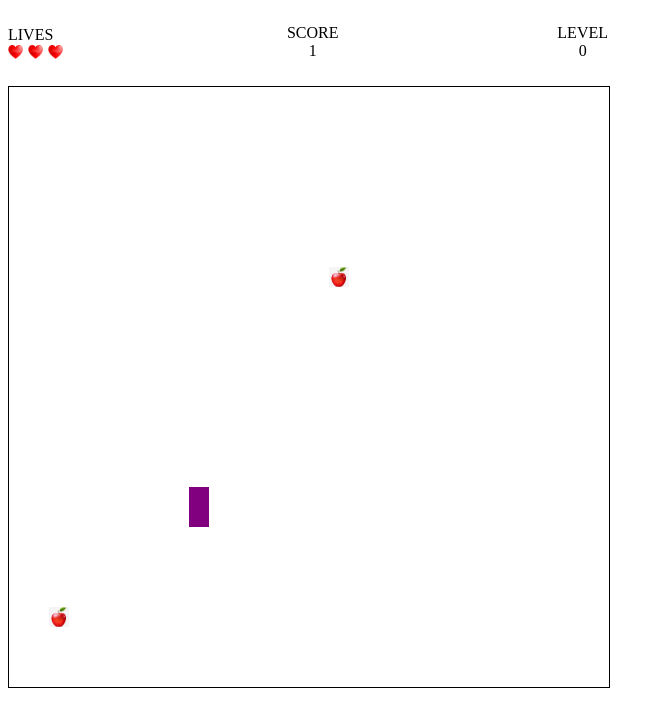
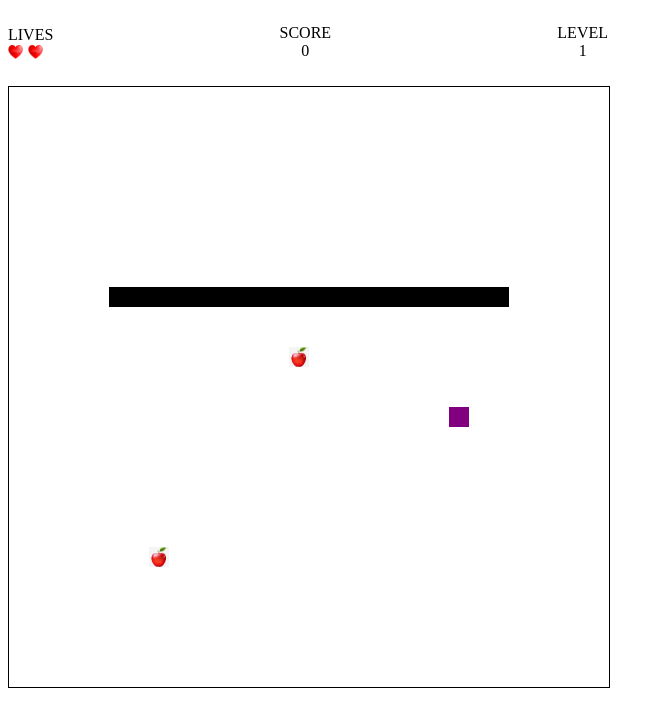
Before and after one commit to rg-km/se-fe4-kelompok1, a plain HTML site: page snake-game/index.html in a window 1280 px wide. Shown: the whole page, without its empty margins (0-665 px from the left). Drawn offline with Linux system fonts and the light colour scheme.

Commit message:
feat : add levels

```diff
--- a/snake-game/index.html
+++ b/snake-game/index.html
@@ -15,7 +15,7 @@
             <p>SCORE <span id="score">0</span></p>
         </div>
         <div class="level">
-            <p>LEVEL <span id="level">0</span></p>
+            <p>LEVEL <span id="level">1</span></p>
         </div>
     </div>
     <img id="apple" style="display: none;" width="20" height="20" src="assets/apple.png" alt="Apple">
--- a/snake-game/script.js
+++ b/snake-game/script.js
@@ -10,13 +10,150 @@ const DIRECTION = {
   DOWN: 3,
 };
 
+const LEVELS = [
+  {
+    level: 1,
+    coords: generateLevel(1),
+    color: "black",
+    speed: 120,
+  },
+  {
+    level: 1,
+    coords: generateLevel(2),
+    color: "black",
+    speed: 120,
+  },
+  {
+    level: 1,
+    coords: generateLevel(3),
+    color: "black",
+    speed: 120,
+  },
+  {
+    level: 1,
+    coords: generateLevel(4),
+    color: "black",
+    speed: 120,
+  },
+  {
+    level: 1,
+    coords: generateLevel(5),
+    color: "black",
+    speed: 120,
+  },
+];
+
 const MOVE_INTERVAL = 120;
 
+let currentLevel = 0;
+
+function generateLevel(level) {
+  let coords = [];
+  switch (level) {
+    case 1:
+      for (let i = 5; i < WIDTH - 5; i++) {
+        coords.push({ x: i, y: 10 });
+      }
+      break;
+    case 2:
+      for (let i = 5; i < WIDTH - 5; i++) {
+        coords.push({ x: i, y: 10 });
+      }
+
+      for (let i = 5; i < WIDTH - 5; i++) {
+        coords.push({ x: i, y: 20 });
+      }
+      break;
+    case 3:
+      for (let i = 5; i < WIDTH - 5; i++) {
+        coords.push({ x: i, y: 10 });
+      }
+
+      for (let i = 0; i < WIDTH; i++) {
+        coords.push({ x: i, y: 0 });
+        coords.push({ x: i, y: HEIGHT - 1 });
+      }
+
+      for (let i = 5; i < WIDTH - 5; i++) {
+        coords.push({ x: i, y: 20 });
+      }
+      break;
+    case 4:
+      for (let i = 5; i < WIDTH - 5; i++) {
+        coords.push({ x: i, y: 10 });
+      }
+
+      for (let i = 0; i < WIDTH; i++) {
+        coords.push({ x: i, y: 0 });
+        coords.push({ x: i, y: HEIGHT - 1 });
+      }
+
+      for (let i = 0; i < HEIGHT; i++) {
+        coords.push({ x: 0, y: i });
+        coords.push({ x: WIDTH - 1, y: i });
+      }
+
+      for (let i = 5; i < WIDTH - 5; i++) {
+        coords.push({ x: i, y: 20 });
+      }
+      break;
+    case 5:
+      for (let i = 5; i < WIDTH - 5; i++) {
+        coords.push({ x: i, y: 10 });
+      }
+
+      for (let i = 0; i < WIDTH; i++) {
+        coords.push({ x: i, y: 0 });
+        coords.push({ x: i, y: HEIGHT - 1 });
+      }
+
+      for (let i = 0; i < HEIGHT; i++) {
+        coords.push({ x: 0, y: i });
+        coords.push({ x: WIDTH - 1, y: i });
+      }
+
+      for (let i = 5; i < WIDTH - 5; i++) {
+        coords.push({ x: i, y: 20 });
+      }
+
+      const adds = [
+        { x: 3, y: 3 },
+        { x: 4, y: 3 },
+        { x: 3, y: 4 },
+        { x: WIDTH - 4, y: 3 },
+        { x: WIDTH - 5, y: 3 },
+        { x: WIDTH - 4, y: 4 },
+        { x: WIDTH - 4, y: HEIGHT - 4 },
+        { x: WIDTH - 5, y: HEIGHT - 4 },
+        { x: WIDTH - 4, y: HEIGHT - 5 },
+        { x: 3, y: HEIGHT - 4 },
+        { x: 4, y: HEIGHT - 4 },
+        { x: 3, y: HEIGHT - 5 },
+      ];
+      coords.push(...adds);
+      break;
+
+    default:
+      break;
+  }
+
+  return coords;
+}
+
 function initPosition() {
-  return {
-    x: Math.floor(Math.random() * WIDTH),
-    y: Math.floor(Math.random() * HEIGHT),
+  let newPos = {
+    x: random(1, WIDTH - 2),
+    y: random(1, HEIGHT - 2),
   };
+
+  while (!isSpaceFree(newPos)) {
+    newPos = {
+      x: random(1, WIDTH - 2),
+      y: random(1, HEIGHT - 2),
+    };
+  }
+
+  return newPos;
 }
 
 function initHeadAndBody() {
@@ -26,6 +163,12 @@ function initHeadAndBody() {
     head: head,
     body: body,
   };
+}
+
+function random(min, max) {
+  min = Math.ceil(min);
+  max = Math.floor(max);
+  return Math.floor(Math.random() * (max - min + 1) + min);
 }
 
 function initDirection() {
@@ -43,6 +186,7 @@ function initSnake(color) {
 
 let snake1 = initSnake("purple");
 let lives = 3;
+
 let apples = [
   {
     color: "red",
@@ -55,6 +199,16 @@ let apples = [
 ];
 
 const scoreBoard = document.getElementById("score");
+const levelBoard = document.getElementById("level");
+
+function isSpaceFree(pos) {
+  for (let coor of LEVELS[currentLevel].coords) {
+    if (pos.x == coor.x && pos.y == coor.y) {
+      return false;
+    }
+  }
+  return true;
+}
 
 function drawLives() {
   const liveElement = document.getElementById("lives");
@@ -75,6 +229,12 @@ function drawScore(snake) {
   scoreBoard.textContent = snake.score;
 }
 
+function drawLevel(ctx, level) {
+  for (coor of level.coords) {
+    drawCell(ctx, coor.x, coor.y, level.color);
+  }
+}
+
 function draw() {
   setInterval(function () {
     let snakeCanvas = document.getElementById("snakeBoard");
@@ -86,6 +246,9 @@ function draw() {
     for (let i = 1; i < snake1.body.length; i++) {
       drawCell(ctx, snake1.body[i].x, snake1.body[i].y, snake1.color);
     }
+
+    // Draw Level
+    drawLevel(ctx, LEVELS[currentLevel]);
 
     // Draw apple
     for (let i = 0; i < apples.length; i++) {
@@ -121,10 +284,26 @@ function teleport(snake) {
   }
 }
 
+function gameOver() {
+  var audio = new Audio("assets/game-over.mp3");
+  audio.play();
+  alert("Game Over");
+  window.location.reload();
+}
+
+function checkIsLevelUp() {
+  if (snake1.score % 5 === 0 && currentLevel < 4) {
+    currentLevel++;
+    levelBoard.textContent = currentLevel + 1;
+  }
+}
+
 function eat(snake, apples) {
   for (let i = 0; i < apples.length; i++) {
     let apple = apples[i];
     if (snake.head.x == apple.position.x && snake.head.y == apple.position.y) {
+      checkIsLevelUp();
+
       apple.position = initPosition();
       snake.score++;
       snake.body.push({ x: snake.head.x - 5, y: snake.head.y - 5 });
@@ -158,17 +337,28 @@ function moveUp(snake) {
 
 function checkCollision(snake) {
   let isCollide = false;
+
+  // Check if snake head collide with body
   for (let k = 1; k < snake.body.length; k++) {
     if (snake.head.x == snake.body[k].x && snake.head.y == snake.body[k].y) {
       isCollide = true;
     }
   }
+
+  // Check if snake head collide with level
+  for (let coor of LEVELS[currentLevel].coords) {
+    if (snake.head.x == coor.x && snake.head.y == coor.y) {
+      isCollide = true;
+    }
+  }
+
   if (isCollide) {
-    var audio = new Audio("assets/game-over.mp3");
-    audio.play();
+    lives--;
+    drawLives();
 
-    alert("Game over");
-    snake1 = initSnake("purple");
+    if (lives <= 0) {
+      gameOver();
+    }
   }
   return isCollide;
 }
@@ -189,13 +379,11 @@ function move(snake) {
       break;
   }
 
-  if (!checkCollision(snake1)) {
-    setTimeout(function () {
-      move(snake);
-    }, MOVE_INTERVAL);
-  } else {
-    initGame();
-  }
+  checkCollision(snake1);
+
+  setTimeout(function () {
+    move(snake);
+  }, MOVE_INTERVAL);
 
   moveBody(snake);
 }
```
